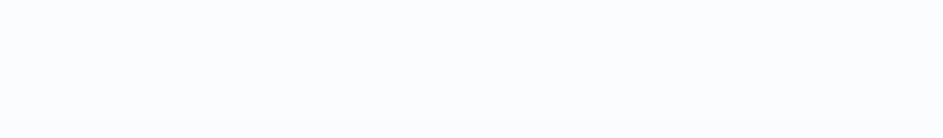
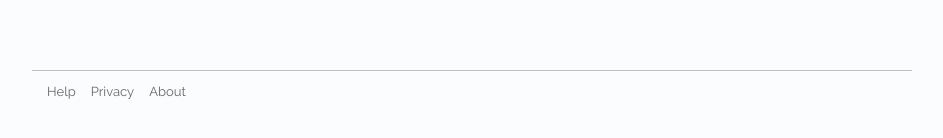
Before and after one commit to gbenga504/medium-clone, a React (Create React App) app: page / in a window 1280 px wide. Shown: the part 610-748 px from the top of the page, without its empty margins (168-1111 px from the left). Built offline with nearby package versions, Linux system fonts and the light colour scheme.

Commit message:
created the footer component

```diff
--- /dev/null
+++ b/src/containers/Footer/index.css
@@ -0,0 +1,16 @@
+.footer {
+    position: absolute;
+    height: 50px;
+    padding-top: 10px;
+    width: 100%;
+    bottom: -200px;
+    left: 0px;
+    border-top: 1px solid #c0c0c0;
+}
+
+.tag{
+    font-size: 13px;
+    color: #666;
+    font-family: MidRaleway;
+    padding-left: 15px;
+}
--- a/src/containers/Footer/index.js
+++ b/src/containers/Footer/index.js
@@ -0,0 +1,16 @@
+import React, {PureComponent} from 'react';
+import './index.css';
+
+class Footer extends PureComponent{
+    render(){
+        return (
+            <div className="footer">
+                <span className="tag">Help</span>
+                <span className="tag">Privacy</span>
+                <span className="tag">About</span>
+            </div>
+        )
+    }
+}
+
+export default Footer;
--- a/src/containers/Layout/Container.js
+++ b/src/containers/Layout/Container.js
@@ -20,6 +20,7 @@ const styles = {
     container:{
         paddingLeft: 200,
         paddingRight: 200,
+        height: "100%",
     }
 }
 
--- a/src/screens/Home/index.js
+++ b/src/screens/Home/index.js
@@ -3,6 +3,7 @@ import {Container} from '../../containers/Layout';
 import Header from './Header/';
 import {SubHeader, TextRight, ButtonRight} from './SubHeader/';
 import Section from './Section';
+import Footer from '../../containers/Footer';
 
 class Home extends PureComponent{
     render(){
@@ -20,6 +21,7 @@ class Home extends PureComponent{
                         </SubHeader>
                     </div>
                 </div>
+                <Footer />
             </Container>
         )
     }
```
